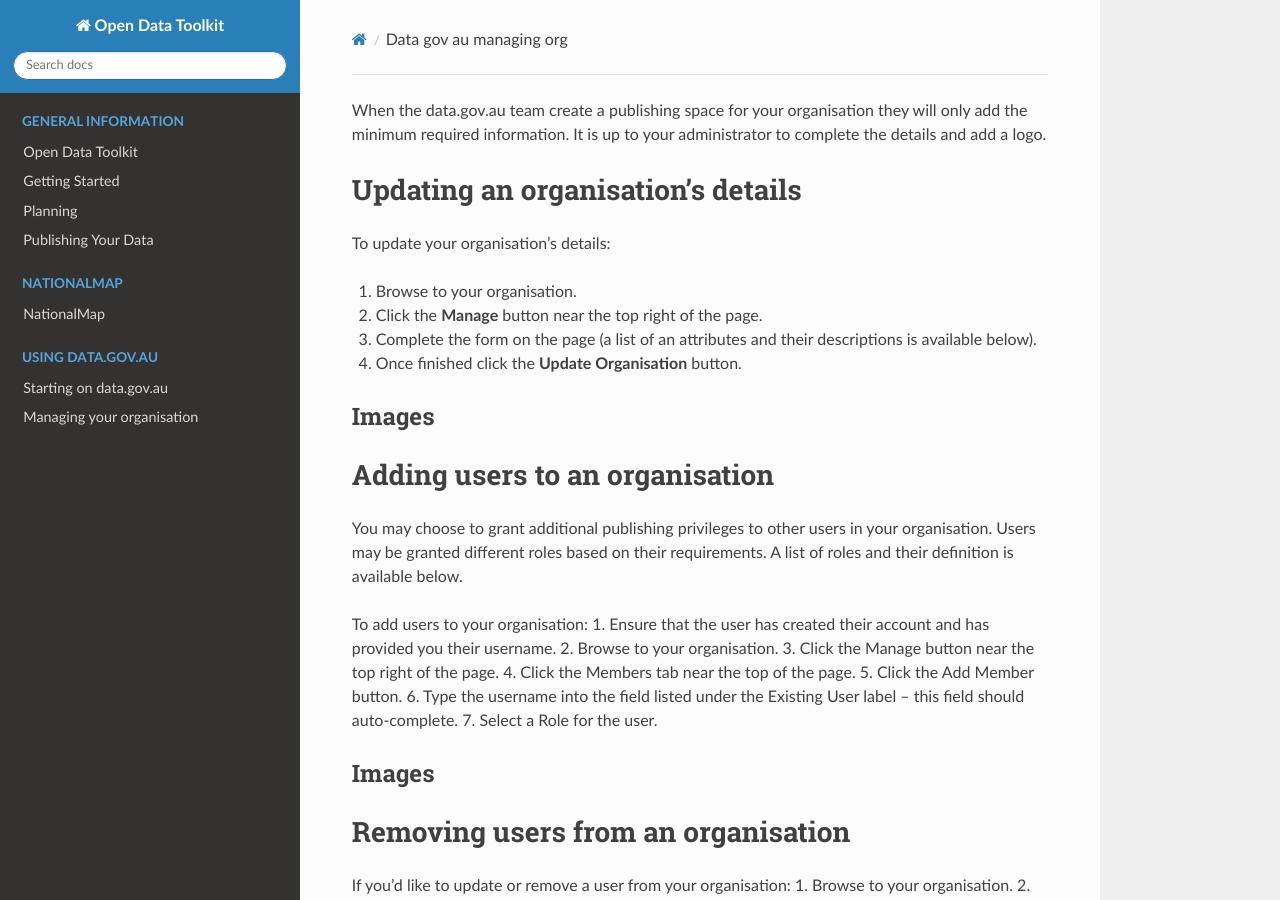
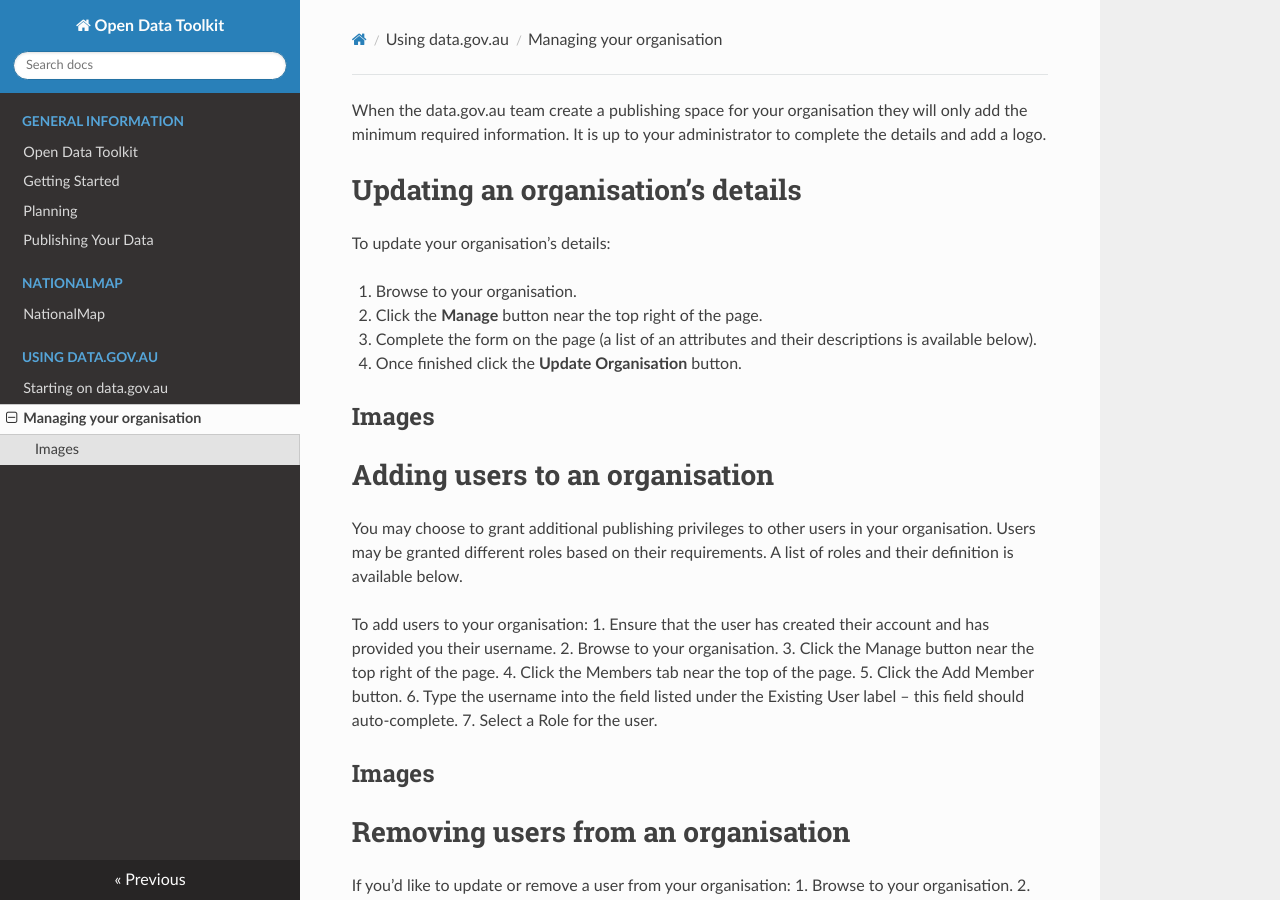
Before and after one commit to ajbar7/allan-toolkit-test, an MkDocs documentation site: the page built from docs/data-gov-au-managing-org.md, in a window 1280 px wide and 900 px high. Built offline with MkDocs 1.6.1, drawn with Linux system fonts in a browser that asks for light colours; nearby versions of some CDN libraries; old or Windows-style settings are respelled for this version of MkDocs.

Commit message:
Update mkdocs.yml

```diff
--- a/mkdocs.yml
+++ b/mkdocs.yml
@@ -6,7 +6,7 @@
     - [publishing-your-data.md, "General Information", "Publishing Your Data"]
     - [nationalmap.md, "NationalMap", "NationalMap"]
     - [data-gov-au-starting.md, "Using data.gov.au", "Starting on data.gov.au"]
-    - [data-gov-au-managing-org.md "Using data.gov.au", "Managing your organisation"]
+    - [data-gov-au-managing-org.md, "Using data.gov.au", "Managing your organisation"]
 theme: readthedocs
 site_favicon: imgs/favicon.ico
 google_analytics:
```
